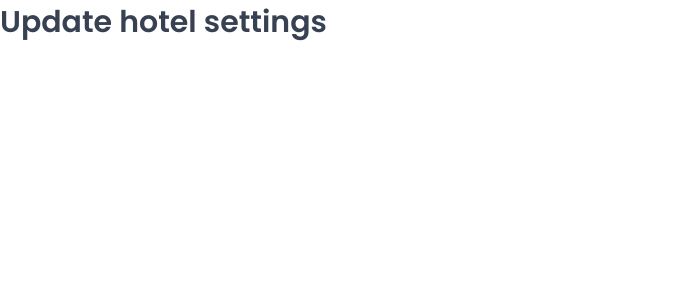
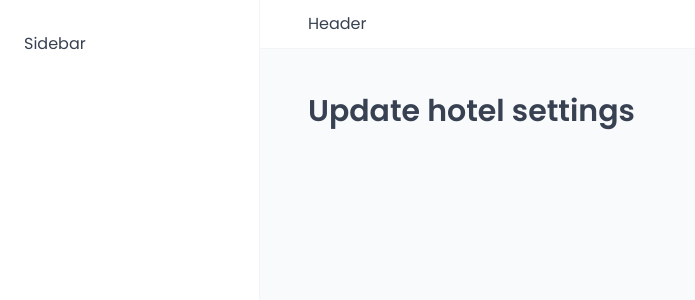
Before and after one commit to Abdel-Fadeel/Wild-Oasis-Dashboard, a React (Vite) app: page /settings in a window 1280 px wide. Shown: the top 300 px of the page, without its empty margins (0-695 px from the left). Built offline with nearby package versions, Linux system fonts and the light colour scheme; a web font is replaced by a local one.

Commit message:
Build app layout

```diff
--- a/src/App.tsx
+++ b/src/App.tsx
@@ -10,6 +10,7 @@ import Login from './pages/Login';
 import PageNotFound from './pages/PageNotFound';
 // Global Styles
 import GlobalStyles from './styles/GlobalStyles';
+import AppLayout from './ui/AppLayout';
 
 function App() {
   return (
@@ -17,6 +18,7 @@ function App() {
       <GlobalStyles />
       <BrowserRouter>
         <Routes>
+          <Route element={<AppLayout />}>
             <Route index element={<Navigate to='dashboard' replace />} />
             <Route path='dashboard' element={<Dashboard />} />
             <Route path='bookings' element={<Bookings />} />
@@ -24,6 +26,7 @@ function App() {
             <Route path='users' element={<Users />} />
             <Route path='settings' element={<Settings />} />
             <Route path='account' element={<Account />} />
+          </Route>
           <Route path='login' element={<Login />} />
           <Route path='*' element={<PageNotFound />} />
         </Routes>
--- /dev/null
+++ b/src/ui/AppLayout.tsx
@@ -0,0 +1,30 @@
+import { Outlet } from 'react-router-dom';
+import Header from './Header';
+import Sidebar from './Sidebar';
+import styled from 'styled-components';
+
+const StyledAppLayout = styled.div`
+  display: grid;
+  height: 100dvh;
+  grid-template-columns: 26rem 1fr;
+  grid-template-rows: auto 1fr;
+`;
+
+const Main = styled.main`
+  background-color: var(--color-grey-50);
+  padding: 4rem 4.8rem 6.4rem;
+`;
+
+function AppLayout() {
+  return (
+    <StyledAppLayout>
+      <Header />
+      <Sidebar />
+      <Main>
+        <Outlet />
+      </Main>
+    </StyledAppLayout>
+  );
+}
+
+export default AppLayout;
--- /dev/null
+++ b/src/ui/Header.tsx
@@ -0,0 +1,13 @@
+import styled from 'styled-components';
+
+const StyledHeader = styled.header`
+  background-color: var(--color-grey-0);
+  padding: 1.2rem 4.8rem;
+  border-bottom: 1px solid var(--color-grey-100);
+`;
+
+function Header() {
+  return <StyledHeader>Header</StyledHeader>;
+}
+
+export default Header;
--- /dev/null
+++ b/src/ui/Sidebar.tsx
@@ -0,0 +1,14 @@
+import styled from 'styled-components';
+
+const StyledSidebar = styled.aside`
+  background-color: var(--color-grey-0);
+  padding: 3.2rem 2.4rem;
+  border-right: 1px solid var(--color-grey-100);
+  grid-row: 1/-1;
+`;
+
+function Sidebar() {
+  return <StyledSidebar>Sidebar</StyledSidebar>;
+}
+
+export default Sidebar;
```
Lines whose indentation alone changed are shown as unchanged.
